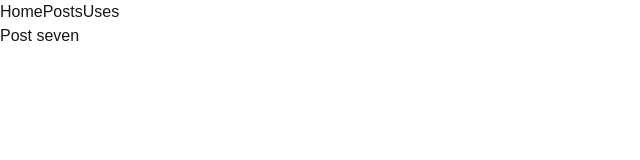
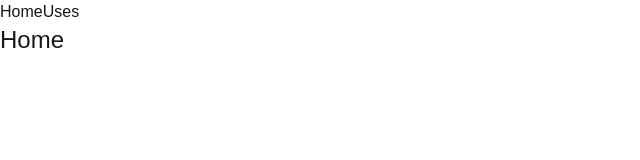
Before and after one commit to jasonawise/jason-wise-dot-com, a Next.js app: page / in a window 1280 px wide. Shown: the top 160 px of the page, without its empty margins (0-640 px from the left). Built offline with nearby package versions, Linux system fonts and the light colour scheme.

Commit message:
hidding post page and removing from nav

```diff
--- a/src/app/page.tsx
+++ b/src/app/page.tsx
@@ -1,7 +1,4 @@
-import { getMostRecentPost } from "@/lib/getMostRecentPost";
 import { Metadata } from "next";
-import Link from "next/link";
-import Card from "./components/Card/Card";
 
 export const metadata: Metadata = {
   title: "Jason A. Wise",
@@ -9,13 +6,9 @@ export const metadata: Metadata = {
 };
 
 export default async function Page() {
-  const mostRecentPost = await getMostRecentPost();
-
   return (
     <div>
-      <Link href={`/posts/${mostRecentPost.slug}`}>
-        <Card>{mostRecentPost.title}</Card>
-      </Link>
+      <h1>Home</h1>
     </div>
   );
 }
--- a/src/app/posts/page.tsx
+++ b/src/app/posts/page.tsx
@@ -1,9 +1,14 @@
 import { getAllPosts } from "@/lib/getAllPosts";
 import { Post } from "../types/posts";
 import Link from "next/link";
+import { redirect } from "next/navigation";
 
 export default async function Page() {
   const allPosts: Post[] = await getAllPosts();
+
+  if (process.env.NODE_ENV === "production") {
+    return redirect("/"); // Or redirect, or show a 404
+  }
 
   return (
     <div>
--- a/src/app/siteConfig.js
+++ b/src/app/siteConfig.js
@@ -9,7 +9,7 @@ export const siteConfig = {
     {
       name: "Posts",
       path: "/posts",
-      showInNav: true,
+      showInNav: false,
     },
     {
       name: "Uses",
```
